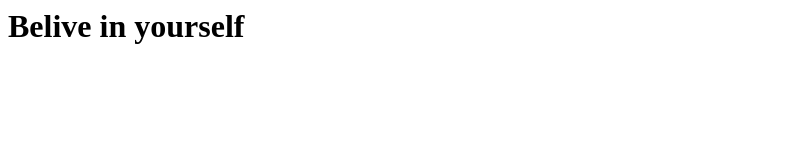
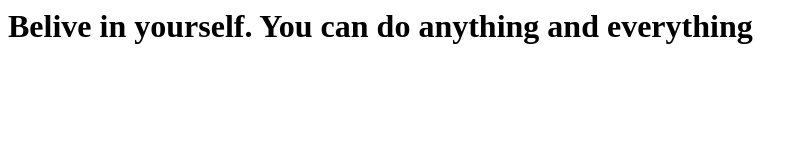
Before and after one commit to Gagan577/thirdproject, a plain HTML site: page index.html in a window 1280 px wide. Shown: the whole page, without its empty margins (0-808 px from the left). Drawn offline with Linux system fonts and the light colour scheme.

Commit message:
completed the first

```diff
--- a/index.html
+++ b/index.html
@@ -1,7 +1,7 @@
 <html>
 <body>
 
-<h1>Belive in yourself</h1>
+<h1>Belive in yourself. You can do anything and everything</h1>
 
 </body>
 </html>
```
